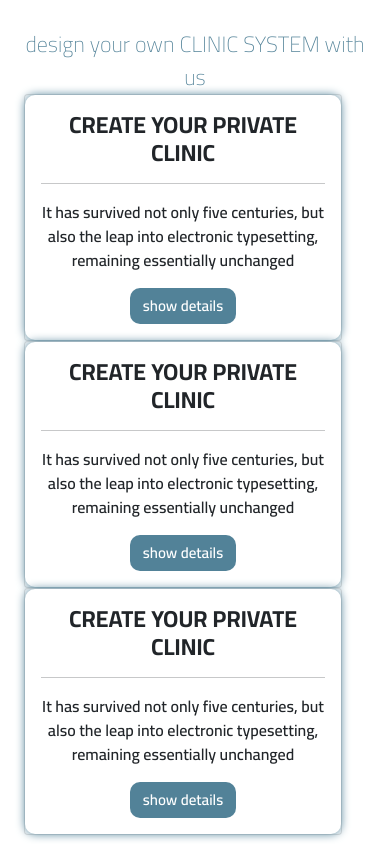
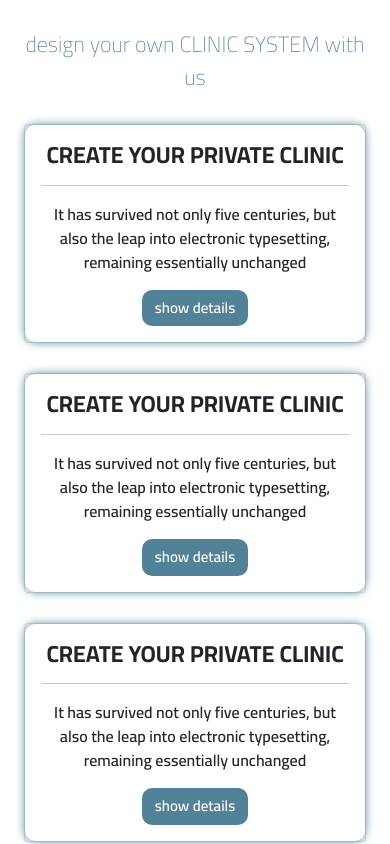
Before and after one commit to a-hassanein/Clinic-System, a React (Create React App) app: page / in a window 390 px wide. Shown: the part 1105-1949 px from the top of the page. Built offline with nearby package versions, Linux system fonts and the light colour scheme.

Commit message:
edit responsive on services

```diff
--- a/src/Pages/Services.js
+++ b/src/Pages/Services.js
@@ -15,8 +15,9 @@ function Services() {
             <div className='d'> design your own CLINIC SYSTEM with us</div>
 <br/>
 <br/>
+<div className='services_all'>
         <div className="row">
-    <div className="col-sm-4">
+    <div className="col-sm-4" id="c1">
       <div className="card text-center">
         <div className="card-body" id="card_services">
         <div>
@@ -32,7 +33,7 @@ function Services() {
     </div>
 
 
-    <div className="col-sm-4">
+    <div className="col-sm-4" id="c1">
       <div className="card text-center">
         <div className="card-body" id="card_services">
           <h3 className="card-title text-center" >CREATE YOUR PRIVATE CLINIC</h3>
@@ -42,7 +43,7 @@ function Services() {
         </div>
       </div>
     </div>
-    <div className="col-sm-4">
+    <div className="col-sm-4" id="c1">
       <div className="card text-center">
         <div className="card-body" id="card_services">
           <h3 className="card-title text-center" >CREATE YOUR PRIVATE CLINIC</h3>
@@ -56,6 +57,7 @@ function Services() {
   </div>
   </div>
   </div>
+  </div>
 
         </div>
     )
--- a/src/Style/styleservices.css
+++ b/src/Style/styleservices.css
@@ -63,3 +63,13 @@ body{
     color: var(--light_color);
 
 }
+.services_all{
+    text-align: center;
+    justify-content: center;
+    grid-template-columns: 1fr;
+    display: grid;
+
+}
+#c1{
+    margin-top: 30px;
+}
```
